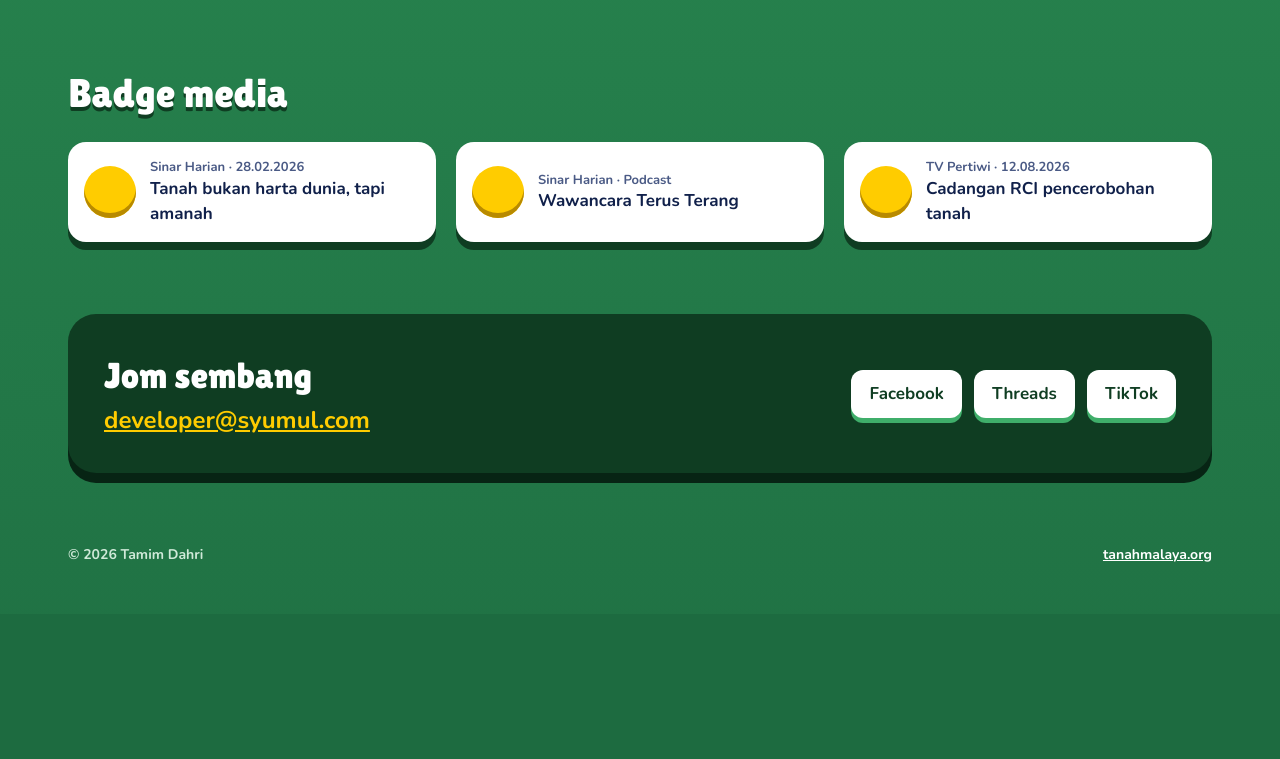
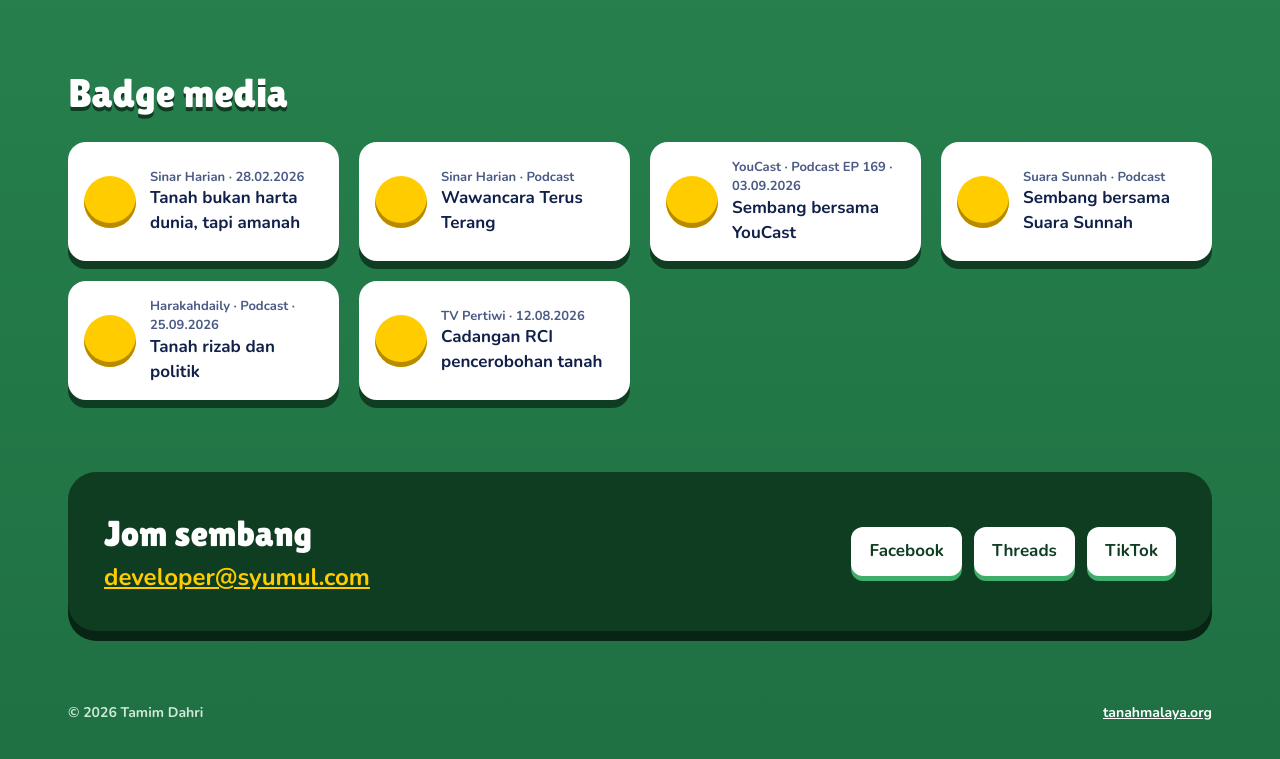
Before and after one commit to TamimDahri/tamimdahrimy, a plain HTML site: page index.html in a window 1280 px wide. Shown: the part 1409-2168 px from the top of the page. Before the commit the page ends 2023 px from the top, so only its background shows below. Drawn offline with nearby package versions, Linux system fonts and the light colour scheme.

Commit message:
Add YouCast, Suara Sunnah and Harakahdaily podcast badges
Co-Authored-By: Claude Opus 5.5 <noreply@anthropic.com>
Claude-Session: https://claude.ai/code/session_01HrcHLnbqu5HHq2jN3S9Brx

```diff
--- a/index.html
+++ b/index.html
@@ -168,6 +168,9 @@
       <div class="grid">
         <a class="card badge press" href="https://www.sinarharian.com.my/article/769748/berita/nasional/tanah-bukan-harta-dunia-tapi-amanah" target="_blank" rel="noopener"><span class="medal" aria-hidden="true"></span><span><small>Sinar Harian · 28.02.2026</small>Tanah bukan harta dunia, tapi amanah</span></a>
         <a class="card badge press" href="https://www.sinarharian.com.my/article/769865/berita/wawancara/antara-kuil-tanah-dan-persoalan-cinta-negara" target="_blank" rel="noopener"><span class="medal" aria-hidden="true"></span><span><small>Sinar Harian · Podcast</small><span data-ms>Wawancara Terus Terang</span><span data-en>Terus Terang interview</span></span></a>
+        <a class="card badge press" href="https://www.youtube.com/watch?v=jqv1YNbXqTc" target="_blank" rel="noopener"><span class="medal" aria-hidden="true"></span><span><small>YouCast · Podcast EP 169 · 03.09.2026</small><span data-ms>Sembang bersama YouCast</span><span data-en>In conversation on YouCast</span></span></a>
+        <a class="card badge press" href="https://www.youtube.com/watch?v=27ylOPdv7FU" target="_blank" rel="noopener"><span class="medal" aria-hidden="true"></span><span><small>Suara Sunnah · Podcast</small><span data-ms>Sembang bersama Suara Sunnah</span><span data-en>In conversation on Suara Sunnah</span></span></a>
+        <a class="card badge press" href="https://www.youtube.com/watch?v=AC490ps6c3E" target="_blank" rel="noopener"><span class="medal" aria-hidden="true"></span><span><small>Harakahdaily · Podcast · 25.09.2026</small><span data-ms>Tanah rizab dan politik</span><span data-en>Reserve land and politics</span></span></a>
         <a class="card badge press" href="https://tvpertiwi.com/2026/08/12/apa-kata-buat-rci-pencerobohan-tanah-rumah-anutan-haram-tamim/" target="_blank" rel="noopener"><span class="medal" aria-hidden="true"></span><span><small>TV Pertiwi · 12.08.2026</small><span data-ms>Cadangan RCI pencerobohan tanah</span><span data-en>Proposed RCI on land encroachment</span></span></a>
       </div>
     </div>
```
